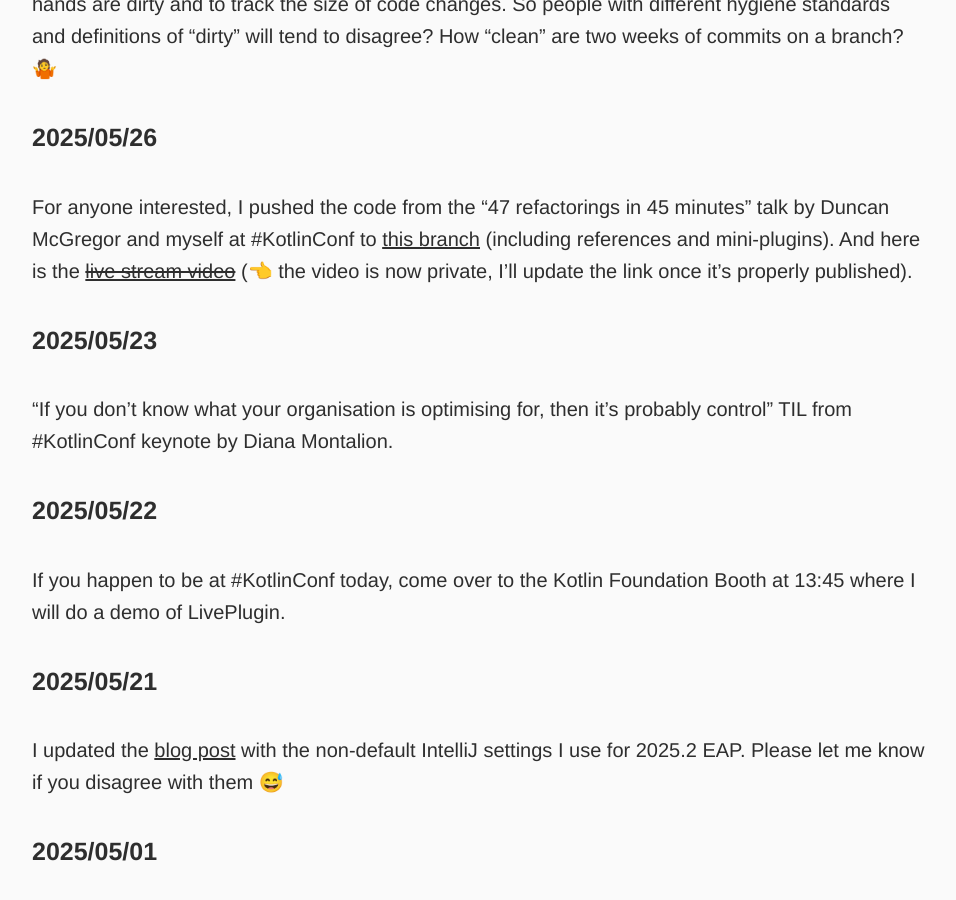
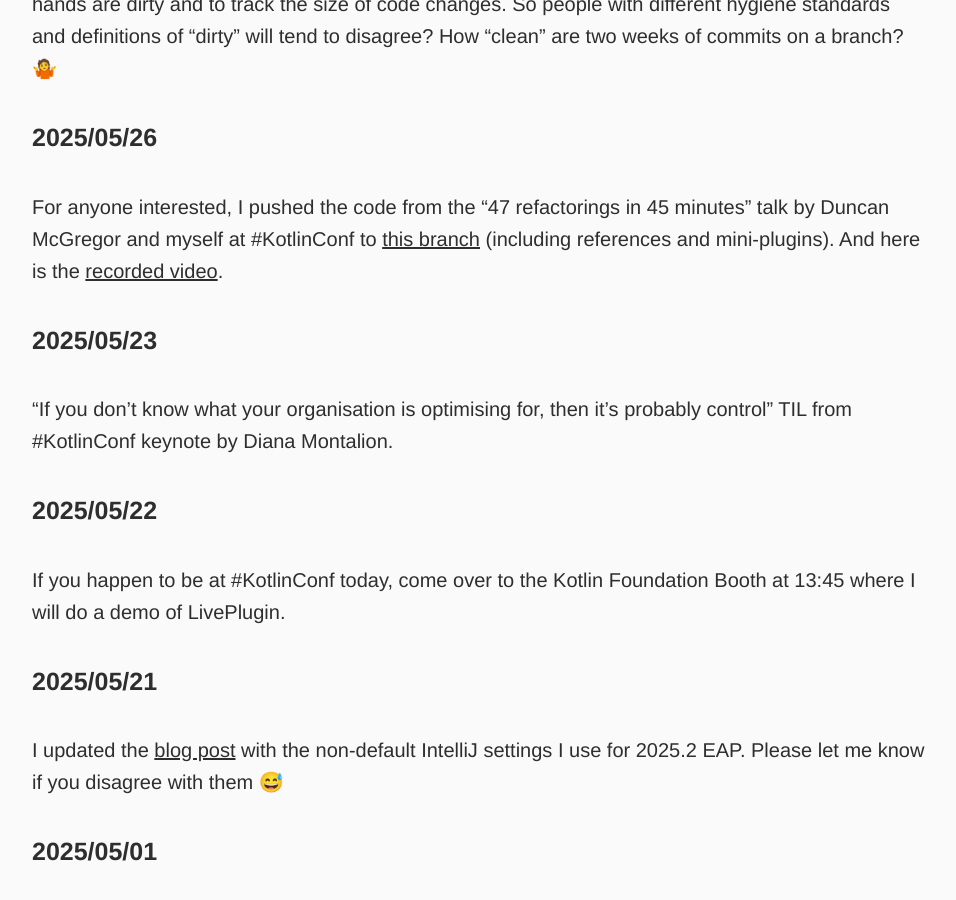
Before and after one commit to dkandalov/dkandalov.github.io, a Jekyll site: the page built from micro-blog.md, in a window 1280 px wide and 900 px high, scrolled down 432 px. Shown: the whole window, without its empty margins (160-1116 px from the left). Built offline with Jekyll 4.4.1, drawn with Linux system fonts in a browser that asks for light colours.

```diff
--- a/micro-blog.md
+++ b/micro-blog.md
@@ -10,7 +10,7 @@ Assuming systems are doing their job perfectly, if PRs are not about continuous
 As Duncan McGregor speculated, we might be using the same part of the brain to track whether our hands are dirty and to track the size of code changes. So people with different hygiene standards and definitions of "dirty" will tend to disagree? How "clean" are two weeks of commits on a branch? 🤷‍
 
 #### 2025/05/26
-For anyone interested, I pushed the code from the "47 refactorings in 45 minutes" talk by Duncan McGregor and myself at #KotlinConf to [this branch](https://github.com/dmcg/gilded-rose-tdd/tree/47-refactorings-at-kotlin-conf?tab=readme-ov-file#47-refactorings-in-45-minutes-references) (including references and mini-plugins). And here is the ~~[live stream video](https://www.youtube.com/watch?v=XJ9fq-PYCWk&t=26390s)~~ (👈 the video is now private, I'll update the link once it's properly published).
+For anyone interested, I pushed the code from the "47 refactorings in 45 minutes" talk by Duncan McGregor and myself at #KotlinConf to [this branch](https://github.com/dmcg/gilded-rose-tdd/tree/47-refactorings-at-kotlin-conf?tab=readme-ov-file#47-refactorings-in-45-minutes-references) (including references and mini-plugins). And here is the [recorded video](https://www.youtube.com/watch?v=SwNTpgp262o).
 
 #### 2025/05/23
 "If you don't know what your organisation is optimising for, then it's probably control" TIL from #KotlinConf keynote by Diana Montalion.
```
Also changed, not shown: public-speaking.md (+1 -1 lines).
